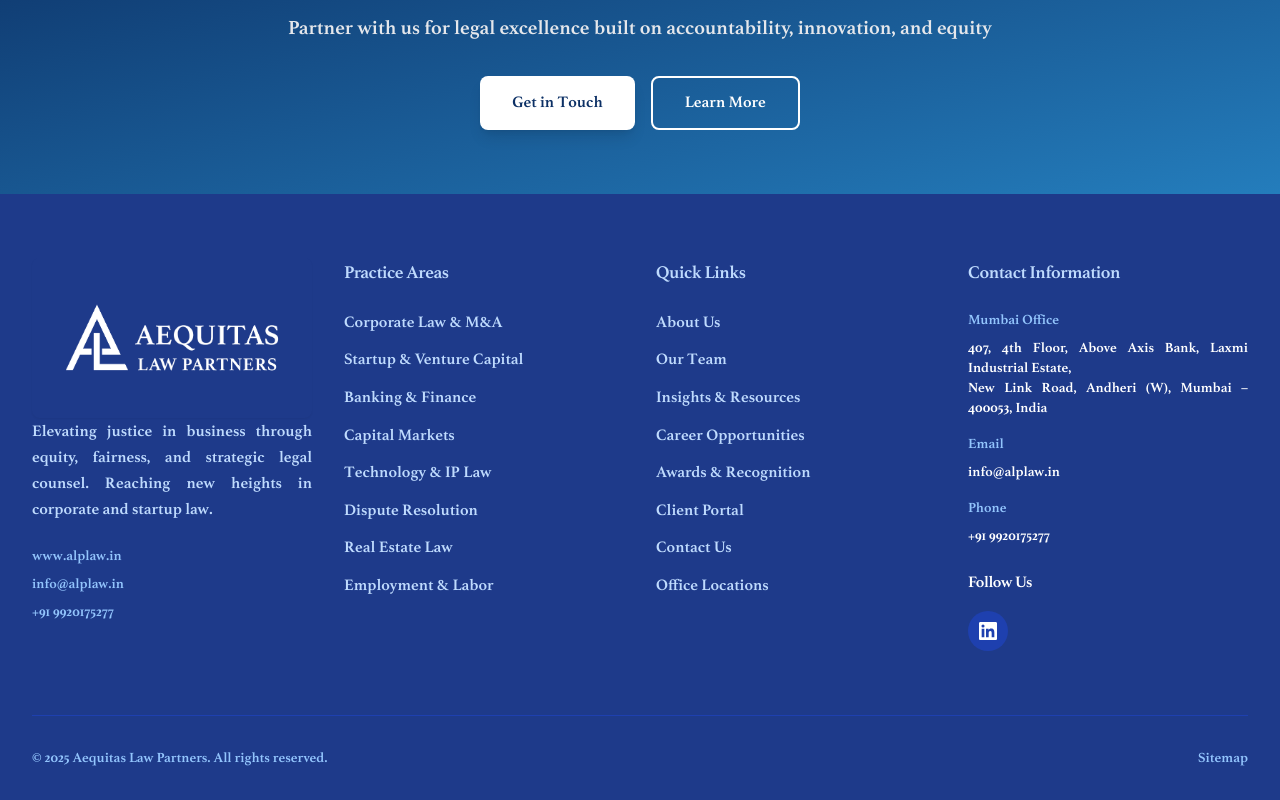
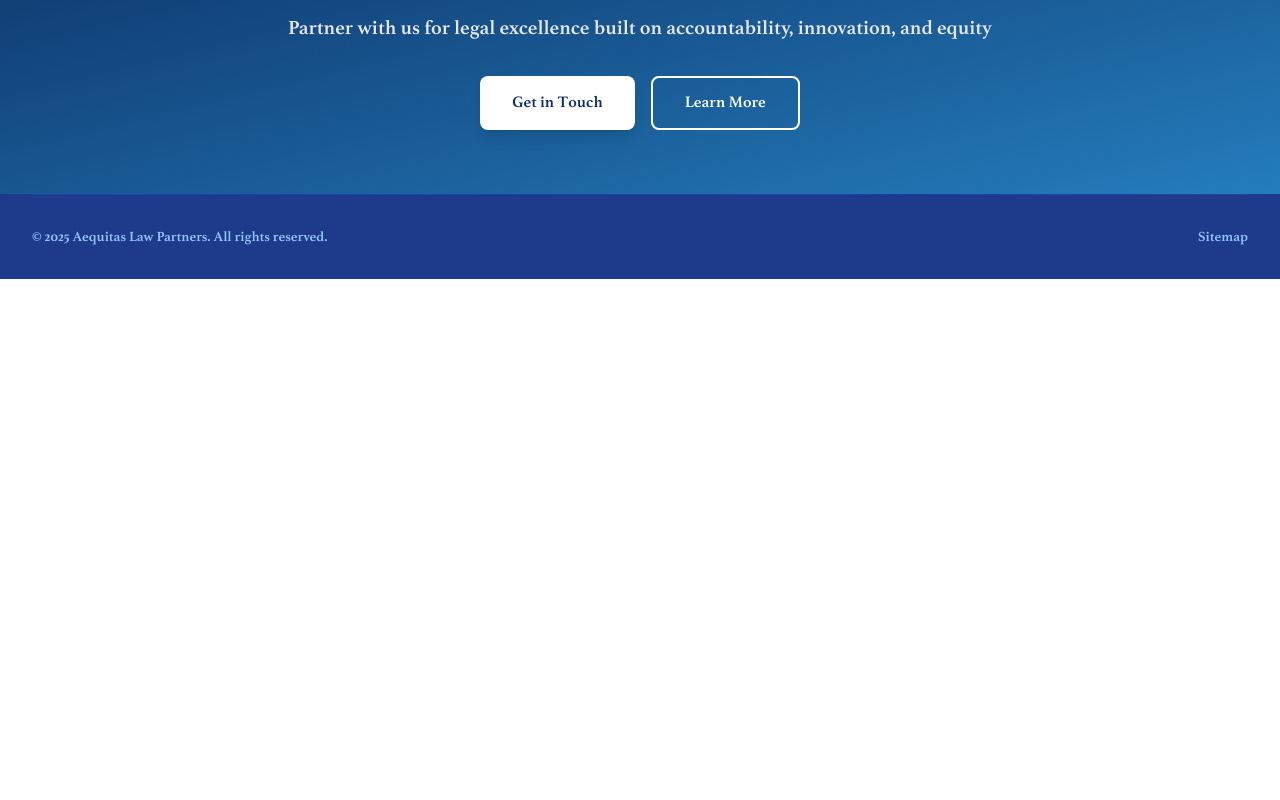
Before and after one commit to aequitaslawpartners/aequitas-law-partners, a Next.js app: page /about in a window 1280 px wide. Shown: the part 1709-2509 px from the top of the page. After the commit the page ends 1988 px from the top, so only its background shows below. Built offline with nearby package versions, Linux system fonts and the light colour scheme.

Commit message:
footer update

```diff
--- a/src/components/Footer.js
+++ b/src/components/Footer.js
@@ -2,95 +2,6 @@ export default function Footer() {
   return (
     <footer className="bg-blue-900 text-white">
       <div className="max-w-7xl mx-auto px-4 sm:px-6 lg:px-8">
-        {/* Main Footer Content */}
-        <div className="py-16 grid lg:grid-cols-4 md:grid-cols-2 gap-8">
-          {/* Company Info */}
-          <div className="lg:col-span-1">
-            <div className="flex items-center space-x-3 p-4 rounded-lg shadow-sm">
-              <img
-                src="/Logo-White.png"
-                alt="Aequitas Law Partners"
-                className="h-32 w-auto object-contain"
-              />
-              {/* <div>
-                <h3 className="text-xl font-bold">Aequitas Law Partners</h3>
-                <p className="text-blue-300 text-sm">ALP</p>
-              </div> */}
-            </div>
-            <p className="text-blue-200 mb-6 leading-relaxed">
-              Elevating justice in business through equity, fairness, and strategic legal counsel.
-              Reaching new heights in corporate and startup law.
-            </p>
-            <div className="space-y-2 text-sm text-blue-300">
-              <p><strong>www.alplaw.in</strong></p>
-              <p>info@alplaw.in</p>
-              <p>+91 9920175277</p>
-            </div>
-          </div>
-
-          {/* Practice Areas */}
-          <div>
-            <h4 className="text-lg font-bold mb-6 text-blue-200">Practice Areas</h4>
-            <ul className="space-y-3 text-blue-200">
-              <li><a href="#" className="hover:text-white transition-colors">Corporate Law & M&A</a></li>
-              <li><a href="#" className="hover:text-white transition-colors">Startup & Venture Capital</a></li>
-              <li><a href="#" className="hover:text-white transition-colors">Banking & Finance</a></li>
-              <li><a href="#" className="hover:text-white transition-colors">Capital Markets</a></li>
-              <li><a href="#" className="hover:text-white transition-colors">Technology & IP Law</a></li>
-              <li><a href="#" className="hover:text-white transition-colors">Dispute Resolution</a></li>
-              <li><a href="#" className="hover:text-white transition-colors">Real Estate Law</a></li>
-              <li><a href="#" className="hover:text-white transition-colors">Employment & Labor</a></li>
-            </ul>
-          </div>
-
-          {/* Quick Links */}
-          <div>
-            <h4 className="text-lg font-bold mb-6 text-blue-200">Quick Links</h4>
-            <ul className="space-y-3 text-blue-200">
-              <li><a href="#about" className="hover:text-white transition-colors">About Us</a></li>
-              <li><a href="#team" className="hover:text-white transition-colors">Our Team</a></li>
-              <li><a href="#insights" className="hover:text-white transition-colors">Insights & Resources</a></li>
-              <li><a href="#" className="hover:text-white transition-colors">Career Opportunities</a></li>
-              <li><a href="#" className="hover:text-white transition-colors">Awards & Recognition</a></li>
-              <li><a href="#" className="hover:text-white transition-colors">Client Portal</a></li>
-              <li><a href="#contact" className="hover:text-white transition-colors">Contact Us</a></li>
-              <li><a href="#" className="hover:text-white transition-colors">Office Locations</a></li>
-            </ul>
-          </div>
-
-          {/* Contact Info */}
-          <div>
-            <h4 className="text-lg font-bold mb-6 text-blue-200">Contact Information</h4>
-            <div className="space-y-4 mb-6">
-              <div>
-                <p className="text-blue-300 text-sm mb-2">Mumbai Office</p>
-                <p className="text-white text-sm">407, 4th Floor, Above Axis Bank, Laxmi Industrial Estate,</p>
-                <p className="text-white text-sm">New Link Road, Andheri (W), Mumbai – 400053, India</p>
-              </div>
-              <div>
-                <p className="text-blue-300 text-sm mb-2">Email</p>
-                <p className="text-white text-sm">info@alplaw.in</p>
-              </div>
-              <div>
-                <p className="text-blue-300 text-sm mb-2">Phone</p>
-                <p className="text-white text-sm">+91 9920175277</p>
-              </div>
-            </div>
-
-            {/* Social Media */}
-            <div>
-              <h5 className="font-medium text-white mb-4">Follow Us</h5>
-              <div className="flex space-x-4">
-                <a href="#" className="w-10 h-10 bg-blue-800 rounded-full flex items-center justify-center hover:bg-blue-700 transition-colors">
-                  <svg className="w-5 h-5" fill="currentColor" viewBox="0 0 20 20">
-                    <path fillRule="evenodd" d="M16.338 16.338H13.67V12.16c0-.995-.017-2.277-1.387-2.277-1.39 0-1.601 1.086-1.601 2.207v4.248H8.014v-8.59h2.559v1.174h.037c.356-.675 1.227-1.387 2.526-1.387 2.703 0 3.203 1.778 3.203 4.092v4.711zM5.005 6.575a1.548 1.548 0 11-.003-3.096 1.548 1.548 0 01.003 3.096zm-1.337 9.763H6.34v-8.59H3.667v8.59zM17.668 1H2.328C1.595 1 1 1.581 1 2.298v15.403C1 18.418 1.595 19 2.328 19h15.34c.734 0 1.332-.582 1.332-1.299V2.298C19 1.581 18.402 1 17.668 1z" clipRule="evenodd" />
-                  </svg>
-                </a>
-              </div>
-            </div>
-          </div>
-        </div>
-
         {/* Bottom Bar */}
         <div className="border-t border-blue-800 py-8">
           <div className="flex flex-col lg:flex-row justify-between items-center space-y-4 lg:space-y-0">
@@ -104,18 +15,6 @@ export default function Footer() {
               <a href="#" className="hover:text-white transition-colors">Sitemap</a>
             </div>
           </div>
-
-          {/* Bar Council Disclaimer */}
-          {/* <div className="mt-6 pt-6 border-t border-blue-800">
-            <div className="bg-blue-800 p-4 rounded-lg">
-              <p className="text-xs text-blue-200 leading-relaxed">
-                <strong>Disclaimer:</strong> This website is in compliance with the Bar Council of India rules.
-                This website is meant only for providing information and does not amount to solicitation of clients.
-                The content of this website is for informational purposes only and should not be construed as legal advice.
-                The firm shall not be liable for consequences of any action taken based on the information provided on this website.
-              </p>
-            </div>
-          </div> */}
         </div>
       </div>
     </footer>
```
